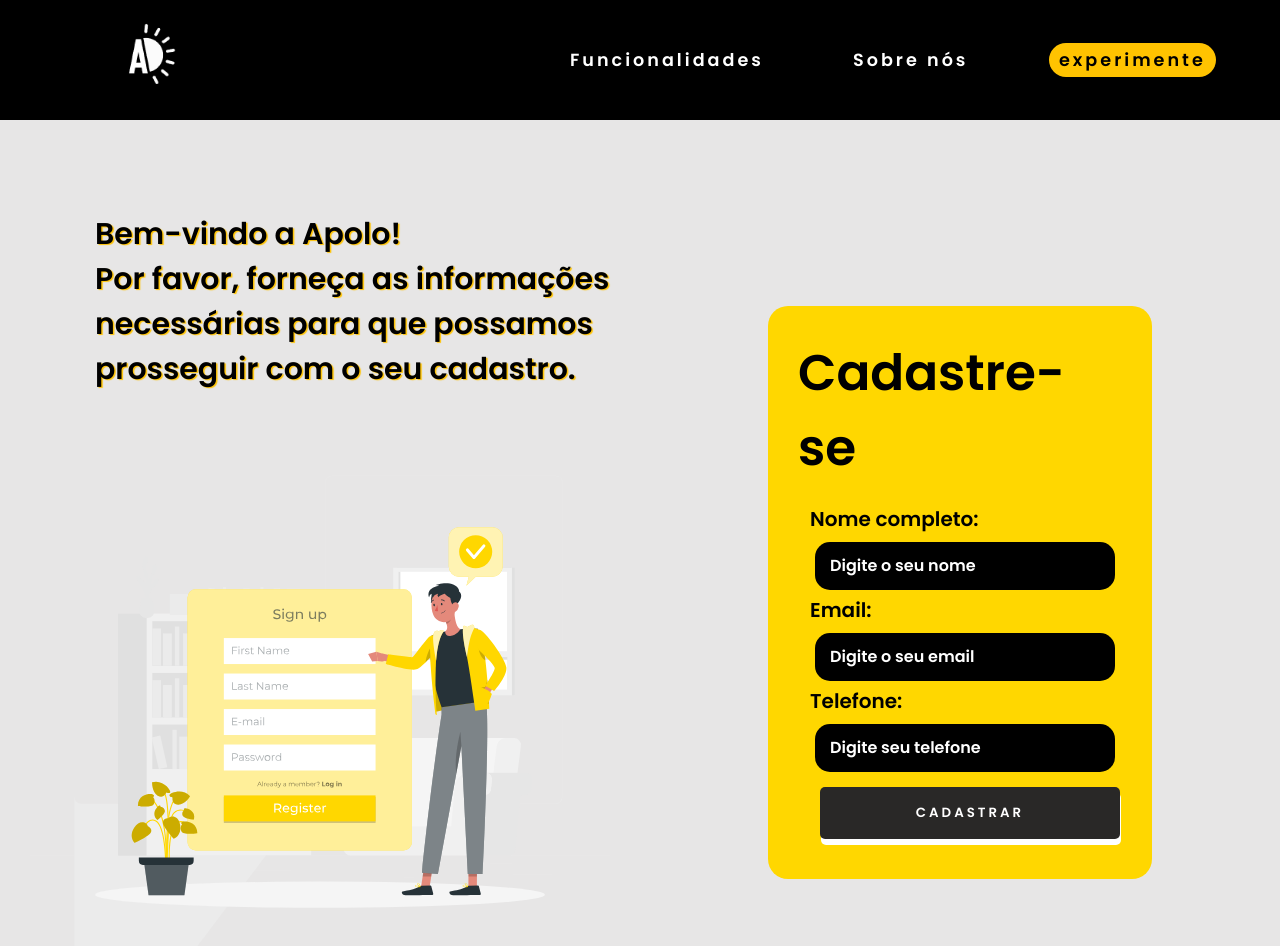
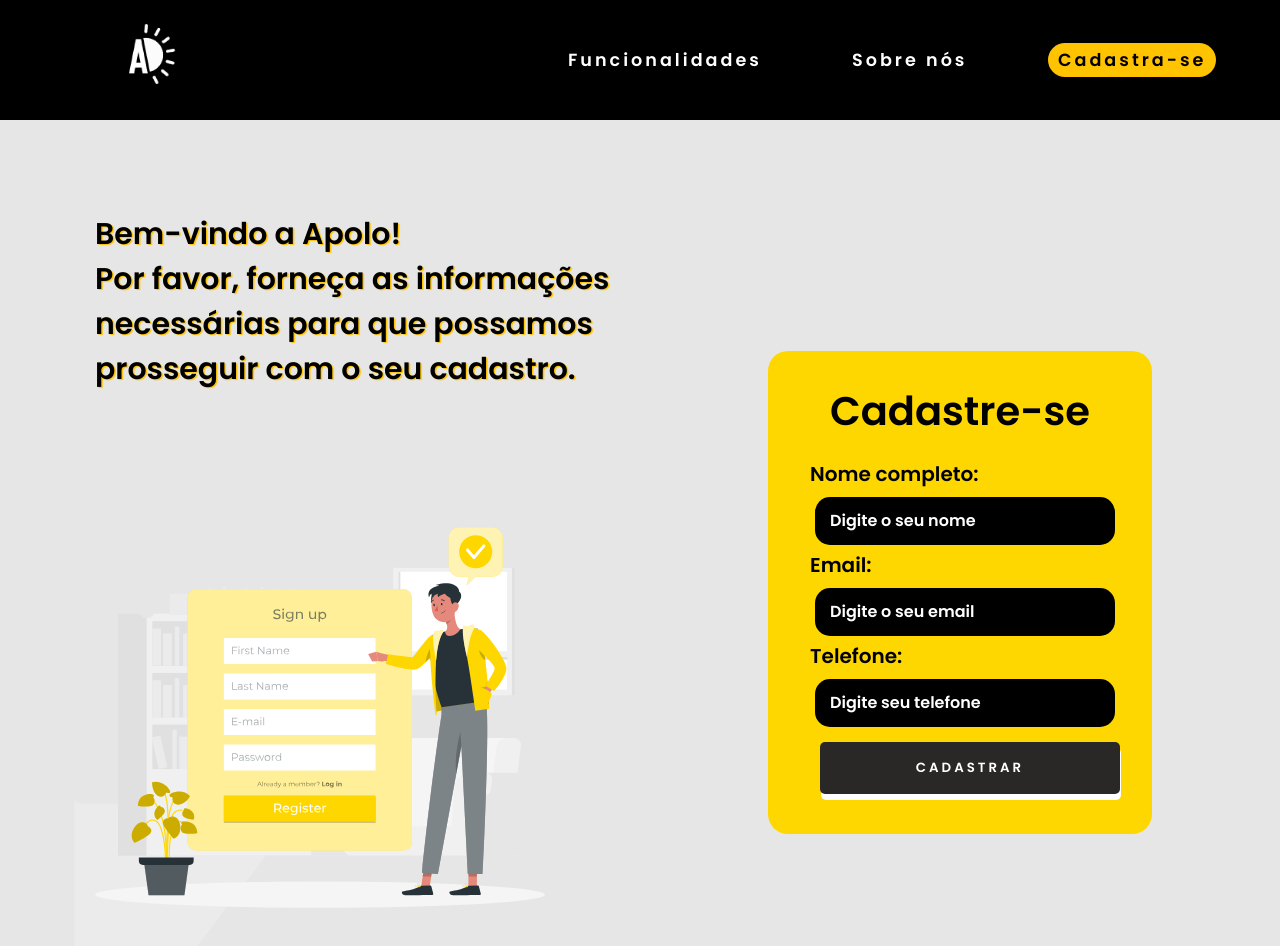
Before and after one commit to GJunioOliveira/Apolo_Site, a website: page HTML/Cadastro.html in a window 1280 px wide. Drawn offline with nearby package versions, Linux system fonts and the light colour scheme.

Commit message:
Cadastro mudanças

```diff
--- a/CSS/Cadastro.css
+++ b/CSS/Cadastro.css
@@ -135,7 +135,7 @@
     font-weight: 900;
     margin: 0;
     font-family: 'Poppins', sans-serif;
-    font-size: 50px;
+    font-size: 42px;
 }
 
 .textfield{
@@ -200,12 +200,23 @@
 }
 
 
+@media screen and (min-width: 1025px) {
+    .card-cadastro > h1{
+        font-size: 40px;
+        align-items: center;
+        font-weight: 500;
+    }
+
+    .card-cadastro{
+        width: 80%;
+    }
+
+  }
 
 
-
-@media only screen and (max-width: 950px) {
+@media only screen and (min-width: 950px) {
     .card-cadastro{
-        width: 85%;
+        width: 60%;
 
     }
 
--- a/HTML/Cadastro.html
+++ b/HTML/Cadastro.html
@@ -26,7 +26,7 @@
                  <li class="animate__animated animate__backInRight"><a id="1" href="../HTML/Funcionalidades.html">Funcionalidades</a></li>
                  <!-- <li class="animate__animated animate__backInRight"><a id="1" href="../HTML/Planos.html">Planos</a></li> -->
                  <li class="animate__animated animate__backInRight"><a id="1" href="../HTML/Sobre.html">Sobre nós</a></li>
-                 <li class="animate__animated animate__tada animate__repeat-2"><a id="1" class="ativo" href="../HTML/Cadastro.html">experimente</a></li>
+                 <li class="animate__animated animate__tada animate__repeat-2"><a id="1" class="ativo" href="../HTML/Cadastro.html">Cadastra-se</a></li>
              </ul>
 
          </nav>
```
Also changed, not shown: HTML/Cadastramento.html (+1 -1 lines), HTML/Estoque.html (+1 -1 lines), HTML/Funcionalidades.html (+1 -1 lines), HTML/Mobile.html (+1 -1 lines), HTML/Movimentação.html (+1 -1 lines), HTML/Sobre.html (+1 -1 lines), HTML/inicio.html (+1 -1 lines).
